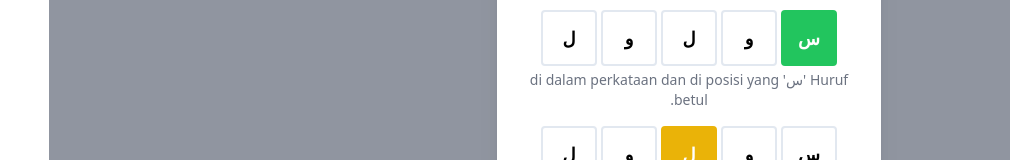
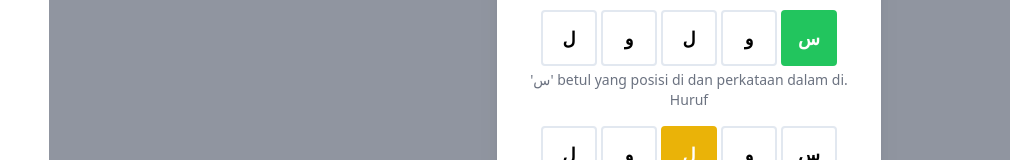
Before and after one commit to MusMM03/JawiWordle, a React (Create React App) app: page / in a window 1280 px wide. Both pictures are taken after a click on the icon 516 px from the left and 46 px from the top of the page. Shown: the part 298-458 px from the top of the page, without its empty margins (270-1280 px from the left). Built offline with nearby package versions, Linux system fonts and the light colour scheme.

Commit message:
Update InfoModal.tsx

```diff
--- a/src/components/modals/InfoModal.tsx
+++ b/src/components/modals/InfoModal.tsx
@@ -21,8 +21,8 @@ export const InfoModal = ({ isOpen, handleClose }: Props) => {
         <Cell value="و" />
         <Cell value="ل" />
       </div>
-      <p className="text-sm text-gray-500" dir="l-t-r">
-        Huruf 'س' di dalam perkataan dan di posisi yang betul.
+      <p className="text-sm text-gray-500" >
+       .betul yang posisi di dan perkataan dalam  di  'س' Huruf
       </p>
 
       <div className="flex justify-center mb-1 mt-4">
```
